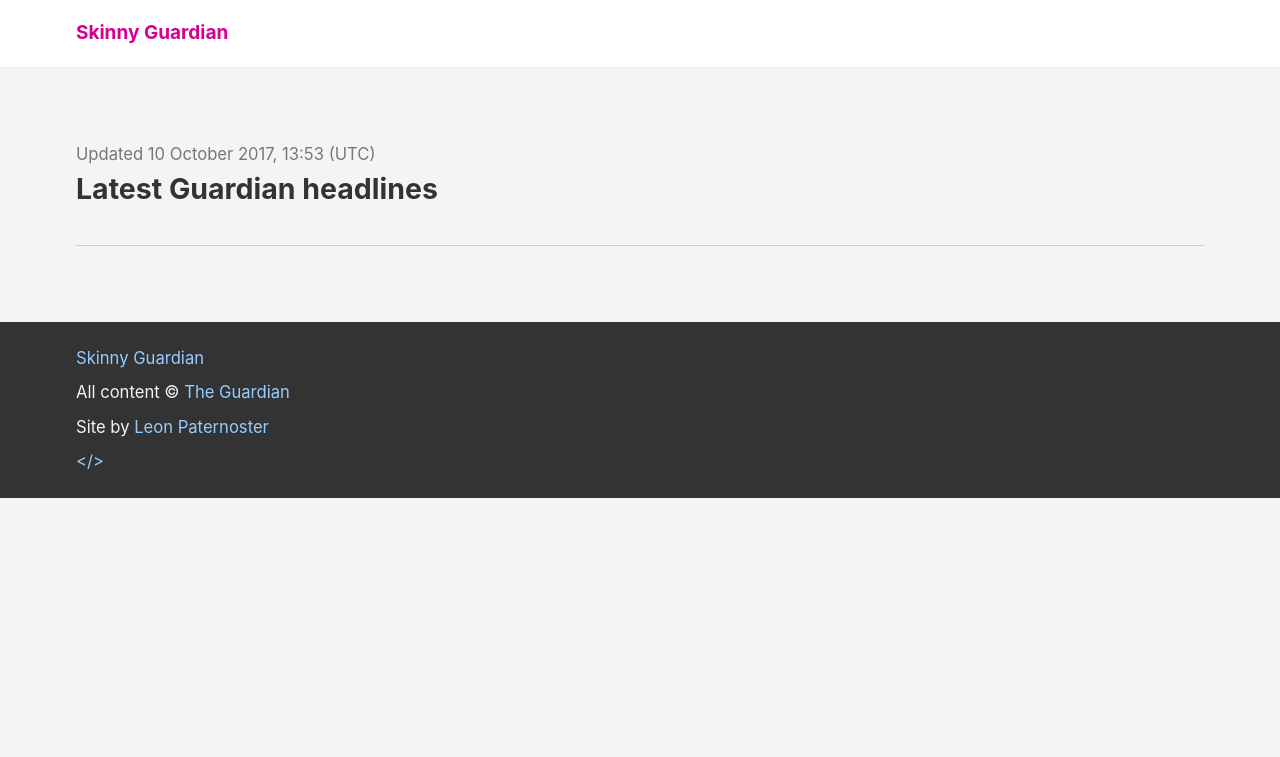
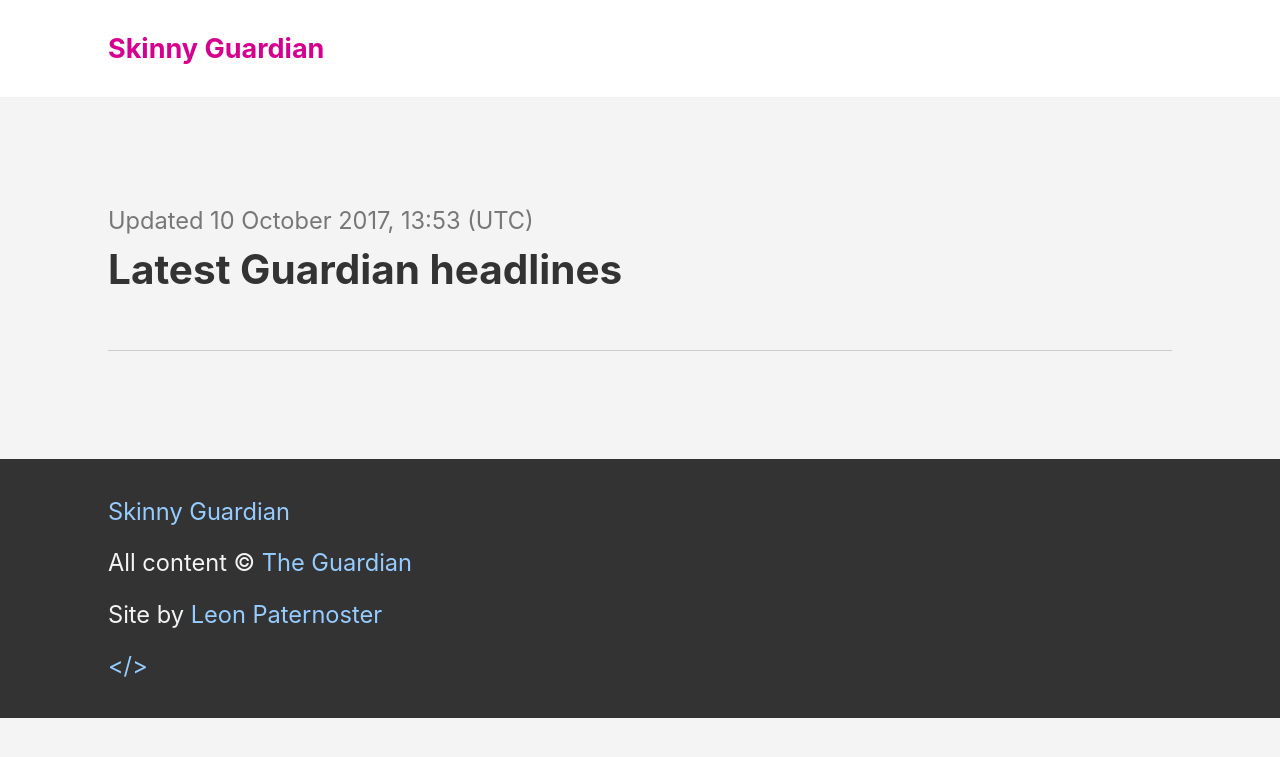
Before and after one commit to suffolklibraries/skinny-guardian, a Jekyll site: the page built from index.md, in a window 1280 px wide. Shown: the top 757 px of the page. Built offline with Jekyll 4.4.1, drawn with Linux system fonts in a browser that asks for light colours.

Commit message:
Georgia and bigger fonts

```diff
--- a/_layouts/default.html
+++ b/_layouts/default.html
@@ -2,11 +2,11 @@
 
      <article class="pv3 pt5-ns ph2 ph4-ns ph5-l">
 
-         <div class="measure center">
+         <div class="measure-wide">
 
-             <h1 class="ma0 mb3 f3 lh-title">{{ page.title }}</h1>
+             <h1 class="ma0 mb3 f2 c-lh-title measure">{{ page.title }}</h1>
 
-             <div class="c-headers c-links c-border-links">
+             <div class="serif c-headers c-links c-border-links">
 
                  {{ content }}
 
--- a/_layouts/home.html
+++ b/_layouts/home.html
@@ -10,7 +10,7 @@
 
         </header>
 
-        <ul class="list ma0 pa0 bb b--moon-gray c-links">
+        <ul class="list ma0 pa0 bb b--moon-gray c-links serif">
 
         {% for article in site.data.articles.response.results %}
 
--- a/_sass/_c.scss
+++ b/_sass/_c.scss
@@ -116,10 +116,10 @@ td, th {
 
 @media (min-width: 40em) {
   html {
-    font-size: 112.5%;
+    font-size: 125%;
   }
   .c-lh-copy {
-      line-height: 1.5;
+      line-height: 1.6;
   }
   .c-lh-title {
       line-height: 1.3;
@@ -128,7 +128,7 @@ td, th {
 
 @media (min-width: 60em) {
   html {
-    font-size: 118.75%;
+    font-size: 168.75%;
   }
 }
 
```
Also changed, not shown: _layouts/article.html (+5 -5 lines).
